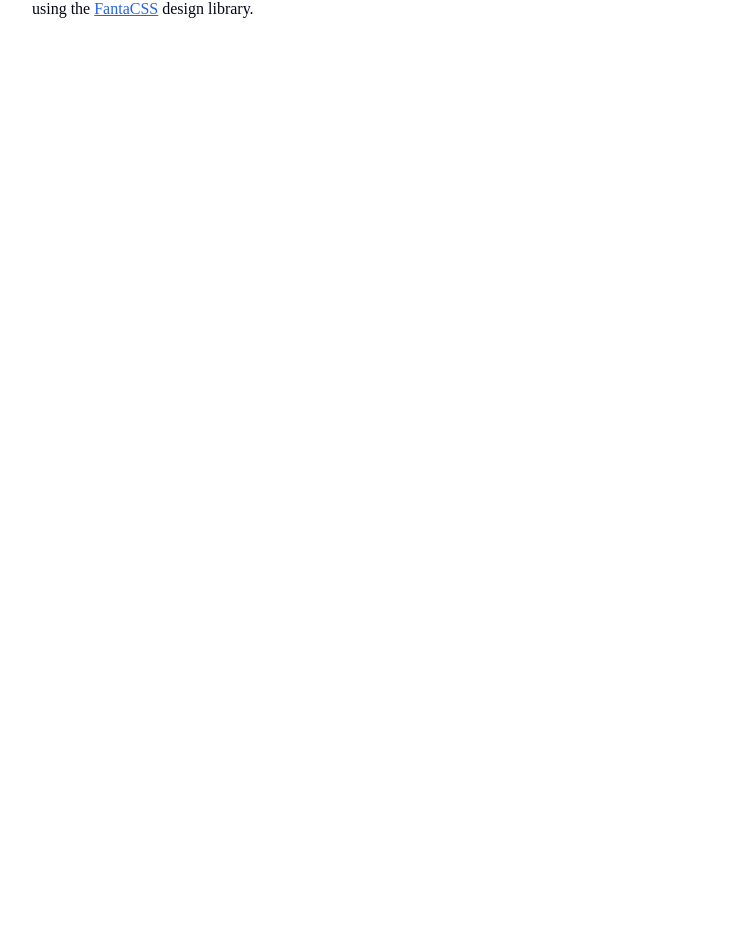
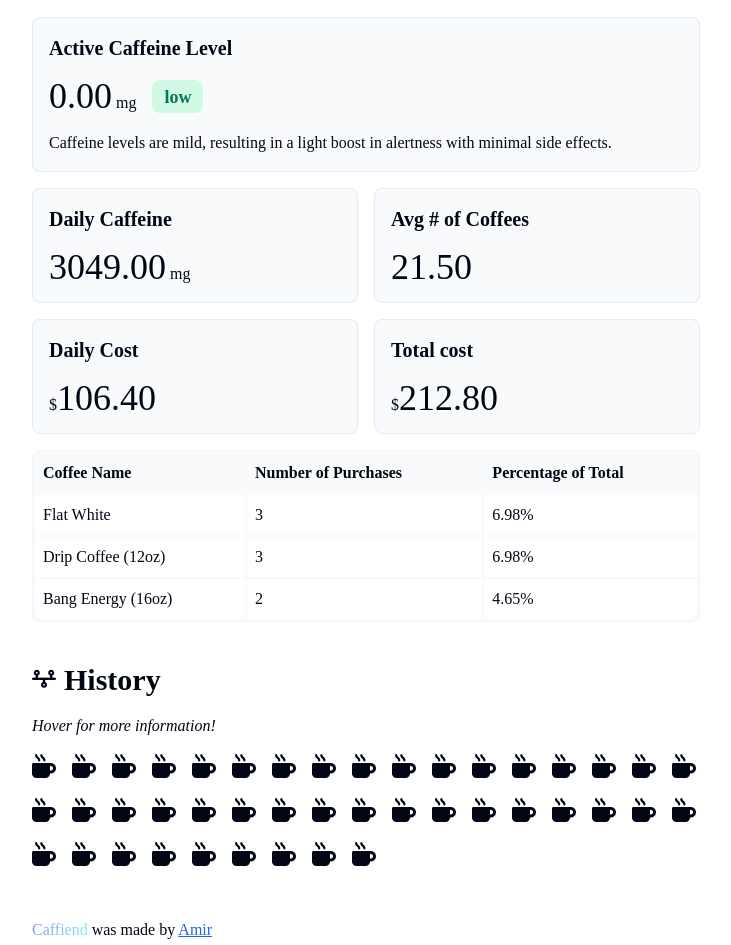
Before and after one commit to tenticlemaster/coffend, a React (Vite) app: page / in a window 1280 px wide. Shown: the part 1148-2093 px from the top of the page, without its empty margins (274-1005 px from the left). Before the commit the page ends 1217 px from the top, so only its background shows below. Built offline with nearby package versions, Linux system fonts and the light colour scheme; a web font is replaced by a local one.

Commit message:
Status component finished
added:

* display of all previously logged coffees.

```diff
--- a/src/App.jsx
+++ b/src/App.jsx
@@ -7,7 +7,7 @@ import Stats from "./components/Stats"
 
 function App() {
 
-  const isAuthenticated = false
+  const isAuthenticated = true
 
   const authenticatedContent = (
     <>
--- a/src/components/History.jsx
+++ b/src/components/History.jsx
@@ -1,7 +1,31 @@
+import { calculateCurrentCaffeineLevel, coffeeConsumptionHistory, getCaffeineAmount, timeSinceConsumption } from "../utils";
+
 export default function History() {
     return (
         <>
+            <div className="section-header">
+                <i className="fa-solid fa-timeline" />
+                <h2>History</h2>
+            </div>
+            <p><i>Hover for more information!</i></p>
+            <div className="coffee-history">
+                {Object.keys(coffeeConsumptionHistory).sort((a, b) => b - a).map((utcTime, coffeeIndex) => {
+                    const coffee = coffeeConsumptionHistory[utcTime]
+                    const timeSinceConsumed = timeSinceConsumption(utcTime)
+                    const originalAmount = getCaffeineAmount(coffee.name)
+                    const remainingAmoint = calculateCurrentCaffeineLevel({
+                        [utcTime]: coffee
+                    })
 
+                    const summary = `${coffee.name} | ${timeSinceConsumed} | $${coffee.cost} | ${remainingAmoint}mg / ${originalAmount}mg`
+
+                    return (
+                        <div title={summary} key={coffeeIndex}>
+                            <i className="fa-solid fa-mug-hot" />
+                        </div>
+                    )
+                })}
+            </div>
         </>
     )
 }
--- a/src/components/Layout.jsx
+++ b/src/components/Layout.jsx
@@ -16,7 +16,7 @@ export default function Layout(props) {
 
     const footer = (
         <footer>
-            <p><span className="text-gradient">Caffiend</span> was made by <a target="_blank" href="https://github.com/tenticlemaster">Amir</a><br />using the <a href="https://github.com/jamezmca/fantacss">FantaCSS</a> design library.</p>
+            <p><span className="text-gradient">Caffiend</span> was made by <a target="_blank" href="https://github.com/tenticlemaster">Amir</a> <br />using the <a href="https://github.com/jamezmca/fantacss">FantaCSS</a> design library.</p>
         </footer>
     )
 
--- a/src/components/Stats.jsx
+++ b/src/components/Stats.jsx
@@ -1,7 +1,71 @@
+import { calculateCoffeeStats, calculateCurrentCaffeineLevel, coffeeConsumptionHistory, getTopThreeCoffees, statusLevels } from "../utils"
+
+function StatCard(props) {
+    const { lg, title, children } = props
+
+    return (
+        <div className={'card stat-card ' + (lg && 'col-span-2')}>
+            <h4>{title}</h4>
+            { children }
+        </div>
+    )
+}
+
 export default function Stats() {
+    const stats = calculateCoffeeStats(coffeeConsumptionHistory)
+
+    const caffeineLevel = calculateCurrentCaffeineLevel(coffeeConsumptionHistory)
+    const warningLevel = caffeineLevel < statusLevels['low'].maxLevel ?
+        'low' : caffeineLevel < statusLevels['moderate'].maxLevel ?
+            'moderate' : 'high'
+
     return (
         <>
-
+            <div className="section-header">
+                <i className="fa-solid fa-chart-simple" />
+                <h2>Stats</h2>
+            </div>
+            <div className="stats-grid">
+                <StatCard lg title='Active Caffeine Level'>
+                    <div className="status">
+                        <p><span className="stat-text">{caffeineLevel}</span>mg</p>
+                        <h5 style={{color: statusLevels[warningLevel].color, background: statusLevels[warningLevel].background}}>{warningLevel}</h5>
+                    </div>
+                    <p>{statusLevels[warningLevel].description}</p>
+                </StatCard>
+                <StatCard title="Daily Caffeine">
+                    <p><span className="stat-text">{stats.daily_caffeine}</span>mg</p>
+                </StatCard>
+                <StatCard title="Avg # of Coffees">
+                    <p><span className="stat-text">{stats.average_coffees}</span></p>
+                </StatCard>
+                <StatCard title="Daily Cost">
+                    <p>$<span className="stat-text">{stats.daily_cost}</span></p>
+                </StatCard>
+                <StatCard title="Total cost">
+                    <p>$<span className="stat-text">{stats.total_cost}</span></p>
+                </StatCard>
+                <table className="stat-table">
+                    <thead>
+                        <tr>
+                            <th>Coffee Name</th>
+                            <th>Number of Purchases</th>
+                            <th>Percentage of Total</th>
+                        </tr>
+                    </thead>
+                    <tbody>
+                        {getTopThreeCoffees(coffeeConsumptionHistory).map((value, index) => {
+                            return (
+                                <tr key={index}>
+                                    <td>{value.coffeeName}</td>
+                                    <td>{value.count}</td>
+                                    <td>{value.percentage}</td>
+                                </tr>
+                            )
+                        })}
+                    </tbody>
+                </table>
+            </div>
         </>
     )
 }
```
